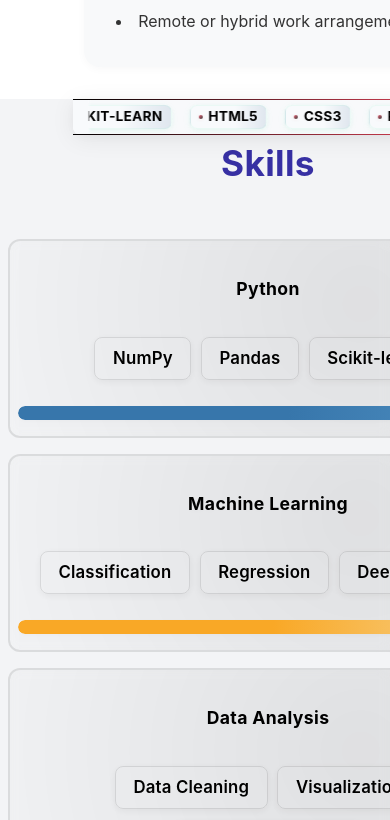
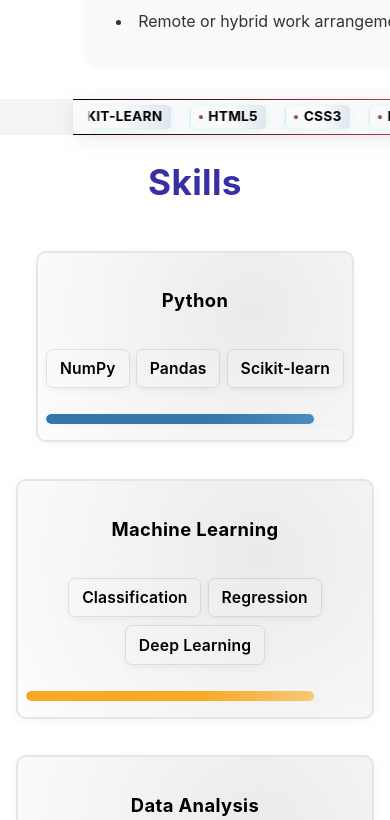
Before and after one commit to adityatawde9699/Aditya-S.-Tawde, a React (Vite) app in the folder client/: page / in a window 390 px wide. Shown: the part 1662-2482 px from the top of the page. Built offline with nearby package versions, Linux system fonts and the light colour scheme.

Commit message:
Enhance navigation and layout: Added ScrollToTopOnLoad component for improved user experience, updated Header links for better navigation handling, and refined styles in Skills component for responsiveness and visual consistency.

```diff
--- a/client/src/App.jsx
+++ b/client/src/App.jsx
@@ -1,4 +1,4 @@
-import React from 'react';
+import React, { useEffect } from 'react';
 import Header from './components/Header';
 import Hero from './components/Hero';
 import About from './components/About';
@@ -13,9 +13,20 @@ import Contact from './components/Contact';
 import Footer from './components/Footer';
 import './App.css'
 
+function ScrollToTopOnLoad() {
+  useEffect(() => {
+    if (window.location.hash) {
+      history.replaceState(null, '', window.location.pathname);
+    }
+    window.scrollTo(0, 0);
+  }, []);
+  return null;
+}
+
 function App() {
   return (
     <>
+      <ScrollToTopOnLoad />
       <Header />
       <main className="container">
         <Hero />
--- a/client/src/components/Header.jsx
+++ b/client/src/components/Header.jsx
@@ -58,9 +58,9 @@ const Header = () => {
         >
           {/* Hamburger SVG icon for better visibility and accessibility */}
           <svg width="28" height="28" viewBox="0 0 28 28" fill="none" xmlns="http://www.w3.org/2000/svg" aria-hidden="true" focusable="false">
-            <rect y="6" width="28" height="3.2" rx="1.6" fill="currentColor"/>
-            <rect y="12.4" width="28" height="3.2" rx="1.6" fill="currentColor"/>
-            <rect y="18.8" width="28" height="3.2" rx="1.6" fill="currentColor"/>
+            <rect y="6" width="28" height="3.2" rx="1.6" fill="currentColor" />
+            <rect y="12.4" width="28" height="3.2" rx="1.6" fill="currentColor" />
+            <rect y="18.8" width="28" height="3.2" rx="1.6" fill="currentColor" />
           </svg>
         </button>
         <nav
@@ -72,6 +72,15 @@ const Header = () => {
           <ul className={styles.navList}>
             {navLinks.map((link) => (
               <li key={link.href}>
+                {link.label === 'Home' ? (
+                  <a
+                    href={link.href}
+                    className={styles.navLink}
+                    onClick={e => { e.preventDefault(); window.location.replace(window.location.pathname); }}
+                  >
+                    {link.label}
+                  </a>
+                ) : (
                   <a
                     href={link.href}
                     className={styles.navLink}
@@ -79,6 +88,7 @@ const Header = () => {
                   >
                     {link.label}
                   </a>
+                )}
               </li>
             ))}
           </ul>
--- a/client/src/components/Hero.jsx
+++ b/client/src/components/Hero.jsx
@@ -2,7 +2,7 @@ import React from 'react';
 import styles from './Hero.module.css';
 
 const Hero = () => (
-    <section className={styles.hero} aria-labelledby="hero-heading">
+    <section id="home" className={styles.hero} aria-labelledby="hero-heading">
         <div className={styles['hero-content']}>
             <div className={styles.profile}>
                 <img
--- a/client/src/components/Skills.jsx
+++ b/client/src/components/Skills.jsx
@@ -47,7 +47,7 @@ const skillsData = [
 ];
 
 const Skills = () => (
-    <section id="skills" aria-labelledby="skills-heading">
+    <section id="skills" className={styles.skillsSection} aria-labelledby="skills-heading">
         <h2 id="skills-heading" className={styles.skillsTitle}>Skills</h2>
         <div className={styles.skillsGrid}>
             {skillsData.map(skill => (
--- a/client/src/components/Skills.module.css
+++ b/client/src/components/Skills.module.css
@@ -2,16 +2,18 @@
 .skillsSection {
     background: #fff;
     border-radius: 24px;
-    box-shadow: 0 4px 32px 0 rgba(0,0,0,0.06);
+    box-shadow: 0 4px 32px 0 rgba(0, 0, 0, 0.06);
     padding-top: 2.5rem;
     padding-bottom: 2.5rem;
     margin: 0 auto 2.5rem auto;
     max-width: 1400px;
 }
+
 /* Center the Skills section title */
 .skillsTitle {
     text-align: center;
 }
+
 .skillsGrid {
     display: grid;
     grid-template-columns: repeat(auto-fit, minmax(280px, 1fr));
@@ -27,8 +29,8 @@
     border-radius: 22px;
     padding: 2.5rem 1.7rem 2.3rem 1.7rem;
     text-align: center;
-    box-shadow: 0 4px 32px 0 rgba(0,0,0,0.10), 0 2px 24px 0 rgba(0,0,0,0.04), var(--box-shadow);
-    transition: transform 0.25s cubic-bezier(.4,2,.6,1), box-shadow 0.25s, border 0.2s;
+    box-shadow: 0 4px 32px 0 rgba(0, 0, 0, 0.10), 0 2px 24px 0 rgba(0, 0, 0, 0.04), var(--box-shadow);
+    transition: transform 0.25s cubic-bezier(.4, 2, .6, 1), box-shadow 0.25s, border 0.2s;
     display: flex;
     flex-direction: column;
     justify-content: space-between;
@@ -58,35 +60,38 @@
 .skillCard:focus-visible,
 .skillCard:hover {
     border: 2.5px solid var(--primary-color);
-    box-shadow: 0 0 0 6px rgba(110,231,183,0.12), 0 8px 40px 0 rgba(0,0,0,0.13), var(--box-shadow-hover);
+    box-shadow: 0 0 0 6px rgba(110, 231, 183, 0.12), 0 8px 40px 0 rgba(0, 0, 0, 0.13), var(--box-shadow-hover);
 }
 
 .skillCard:focus-visible::before,
 .skillCard:hover::before {
     opacity: 0.18;
 }
+
 .skillCard:focus-visible {
     box-shadow: 0 0 0 3px var(--primary-color), var(--box-shadow);
     z-index: 1;
 }
+
 .skillCard:hover {
     transform: translateY(-12px) scale(1.025);
-    box-shadow: var(--box-shadow-hover), 0 4px 32px 0 rgba(0,0,0,0.08);
+    box-shadow: var(--box-shadow-hover), 0 4px 32px 0 rgba(0, 0, 0, 0.08);
 }
 
 .skillCard i {
     font-size: 3.7rem;
     color: var(--primary-color);
     margin-bottom: 1.1rem;
-    filter: drop-shadow(0 2px 12px rgba(0,0,0,0.13));
+    filter: drop-shadow(0 2px 12px rgba(0, 0, 0, 0.13));
     transition: color 0.2s, transform 0.2s;
     z-index: 1;
     background: linear-gradient(120deg, var(--primary-color), var(--primary-color-alt, #6ee7b7) 80%);
     -webkit-background-clip: text;
     background-clip: text;
     -webkit-text-fill-color: transparent;
-    text-shadow: 0 2px 12px rgba(110,231,183,0.10);
+    text-shadow: 0 2px 12px rgba(110, 231, 183, 0.10);
 }
+
 .skillCard:hover i {
     transform: scale(1.12) rotate(-6deg);
     color: var(--primary-color-alt, #6ee7b7);
@@ -99,7 +104,7 @@
     letter-spacing: 0.02em;
     font-weight: 700;
     z-index: 1;
-    text-shadow: 0 2px 8px rgba(0,0,0,0.04);
+    text-shadow: 0 2px 8px rgba(0, 0, 0, 0.04);
 }
 
 .skillBadges {
@@ -120,13 +125,14 @@
     font-size: 1.05rem;
     font-weight: 600;
     white-space: nowrap;
-    box-shadow: 0 2px 8px 0 rgba(0,0,0,0.06);
+    box-shadow: 0 2px 8px 0 rgba(0, 0, 0, 0.06);
     border: 1.5px solid var(--border-color);
     transition: background 0.2s, color 0.2s, border 0.2s;
     letter-spacing: 0.01em;
     margin-bottom: 2px;
     z-index: 1;
 }
+
 .badge:hover {
     background: linear-gradient(90deg, var(--primary-color), var(--primary-color-alt, #6ee7b7));
     color: #fff;
@@ -140,15 +146,15 @@
     overflow: hidden;
     margin-top: auto;
     position: relative;
-    box-shadow: 0 1px 6px 0 rgba(0,0,0,0.03);
+    box-shadow: 0 1px 6px 0 rgba(0, 0, 0, 0.03);
 }
 
 .progress {
     height: 100%;
     border-radius: 10px;
-    transition: width 1.2s cubic-bezier(.4,2,.6,1);
+    transition: width 1.2s cubic-bezier(.4, 2, .6, 1);
     background: linear-gradient(90deg, var(--primary-color), var(--primary-color-alt, #6ee7b7));
-    box-shadow: 0 1px 8px 0 rgba(0,0,0,0.07);
+    box-shadow: 0 1px 8px 0 rgba(0, 0, 0, 0.07);
     position: absolute;
     left: 0;
     top: 0;
@@ -157,21 +163,27 @@
 .pythonProgress {
     background: linear-gradient(90deg, #3776ab 60%, #4b8bbe 100%);
 }
+
 .mlProgress {
     background: linear-gradient(90deg, #f9a826 60%, #f7c873 100%);
 }
+
 .dataProgress {
     background: linear-gradient(90deg, #43cea2 60%, #185a9d 100%);
 }
+
 .webProgress {
     background: linear-gradient(90deg, #e44d26 60%, #f16529 100%);
 }
+
 .cloudProgress {
     background: linear-gradient(90deg, #00c6fb 60%, #005bea 100%);
 }
+
 .pmProgress {
     background: linear-gradient(90deg, #8e54e9 60%, #4776e6 100%);
 }
+
 /* Improved Responsive Tweaks */
 @media (max-width: 900px) {
     .skillsGrid {
@@ -179,32 +191,66 @@
         gap: 1.7rem;
         padding: 1.7rem 18px;
     }
+
     .skillCard {
         padding: 1.5rem 1rem 1.5rem 1rem;
         border-radius: 16px;
     }
+
     .skillCard h3 {
         font-size: 1.5rem;
     }
+
     .skillCard i {
         font-size: 2.7rem;
     }
 }
 
 @media (max-width: 600px) {
+    .skillsSection {
+        padding-top: 1.2rem;
+        padding-bottom: 1.2rem;
+        margin: 0;
+        border-radius: 0;
+        max-width: 100vw;
+        background: #fff;
+        box-shadow: none;
+    }
+
     .skillsGrid {
         grid-template-columns: 1fr;
-        gap: 1rem;
-        padding: 1rem 8px;
+        gap: 1.1rem;
+        padding: 0.5rem 4vw;
     }
+
     .skillCard {
         padding: 1rem 0.5rem 1rem 0.5rem;
-        border-radius: 12px;
+        border-radius: 10px;
+        margin: 0 auto 1.2rem auto;
+        min-width: 0;
+        box-shadow: 0 2px 12px 0 rgba(0, 0, 0, 0.04);
     }
+
     .skillCard h3 {
-        font-size: 1.1rem;
+        font-size: 1.15rem;
     }
+
     .skillCard i {
         font-size: 1.7rem;
     }
+
+    .skillBadges {
+        gap: 0.4rem;
+        min-height: 32px;
+    }
+
+    .badge {
+        font-size: 0.98rem;
+        padding: 0.38rem 0.8rem;
+        border-radius: 7px;
+    }
+
+    .progressBar {
+        height: 10px;
+    }
 }
```
Lines whose indentation alone changed are shown as unchanged.
